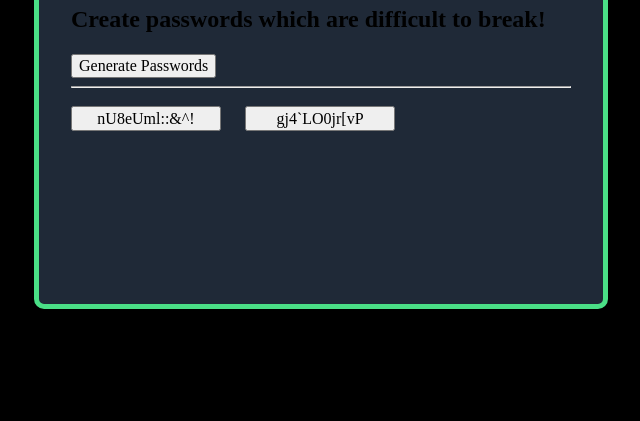
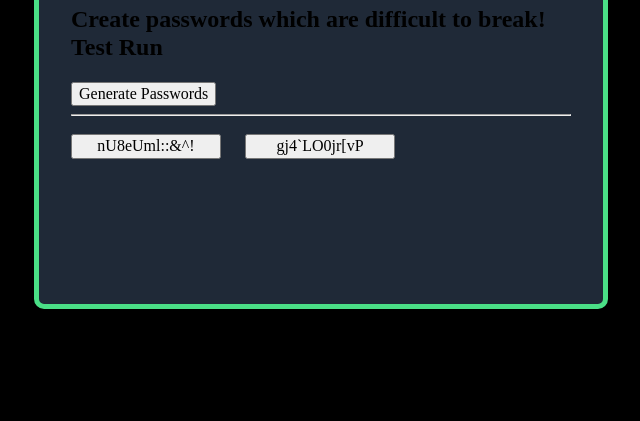
Before and after one commit to MichaelScarn1107/Password-Generator, a website built with Vite: page index.html in a window 1280 px wide. Shown: the part 379-800 px from the top of the page, without its empty margins (286-926 px from the left). Built offline with nearby package versions, Linux system fonts and the light colour scheme.

Commit message:
Update index.html

```diff
--- a/index.html
+++ b/index.html
@@ -7,9 +7,8 @@
             <div class="heading">
                 <h1>Generate a
             <br><span style="color: #4ADF86">random Password<span></h1>
-            <h2>Create passwords which are difficult to break!</h2>
+            <h2>Create passwords which are difficult to break! Test Run</h2>
             </div>
-
             <div class="button">
                 <button id="generate-password-btn" onclick="getRandomCharacter()">Generate Passwords</button>
             </div>
```
